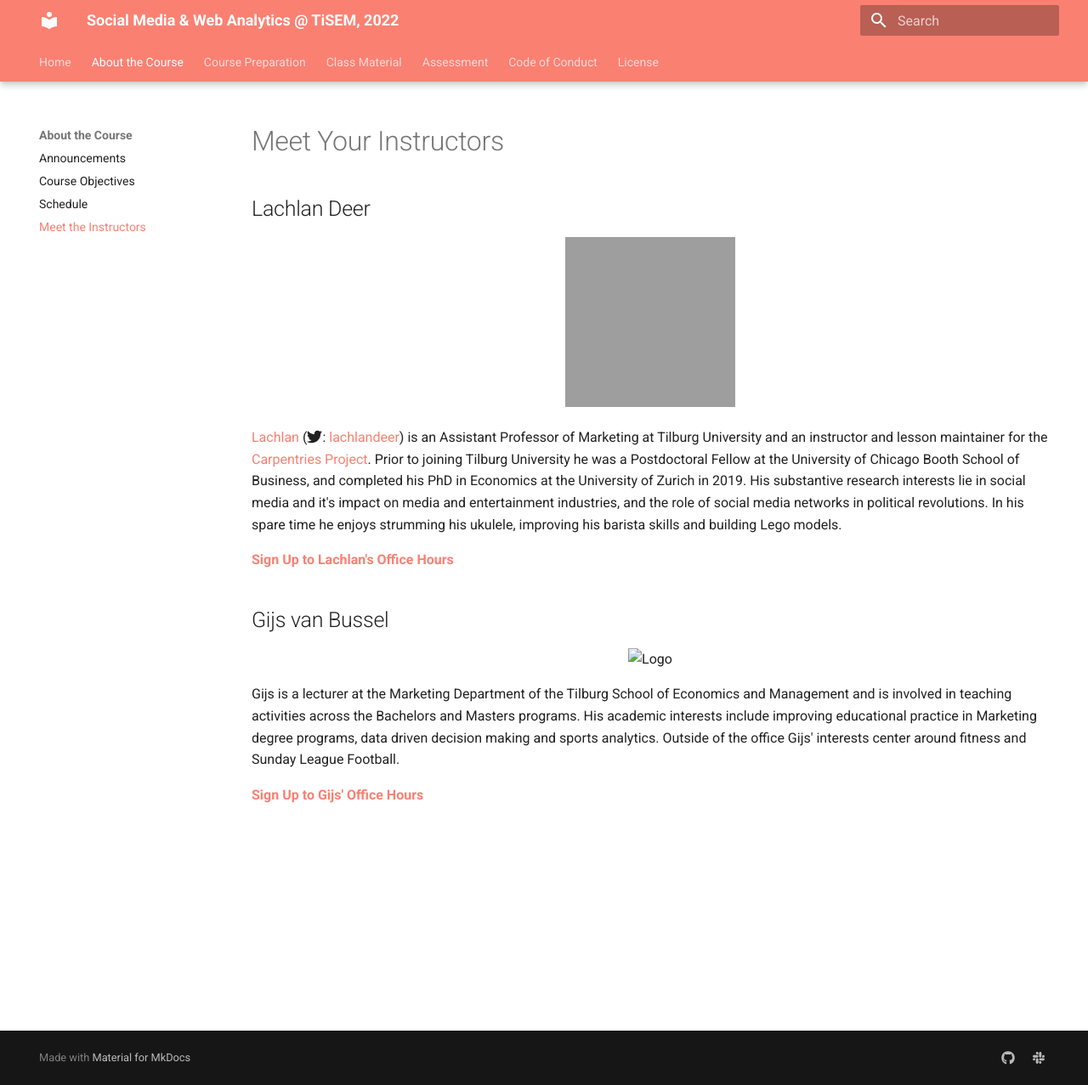
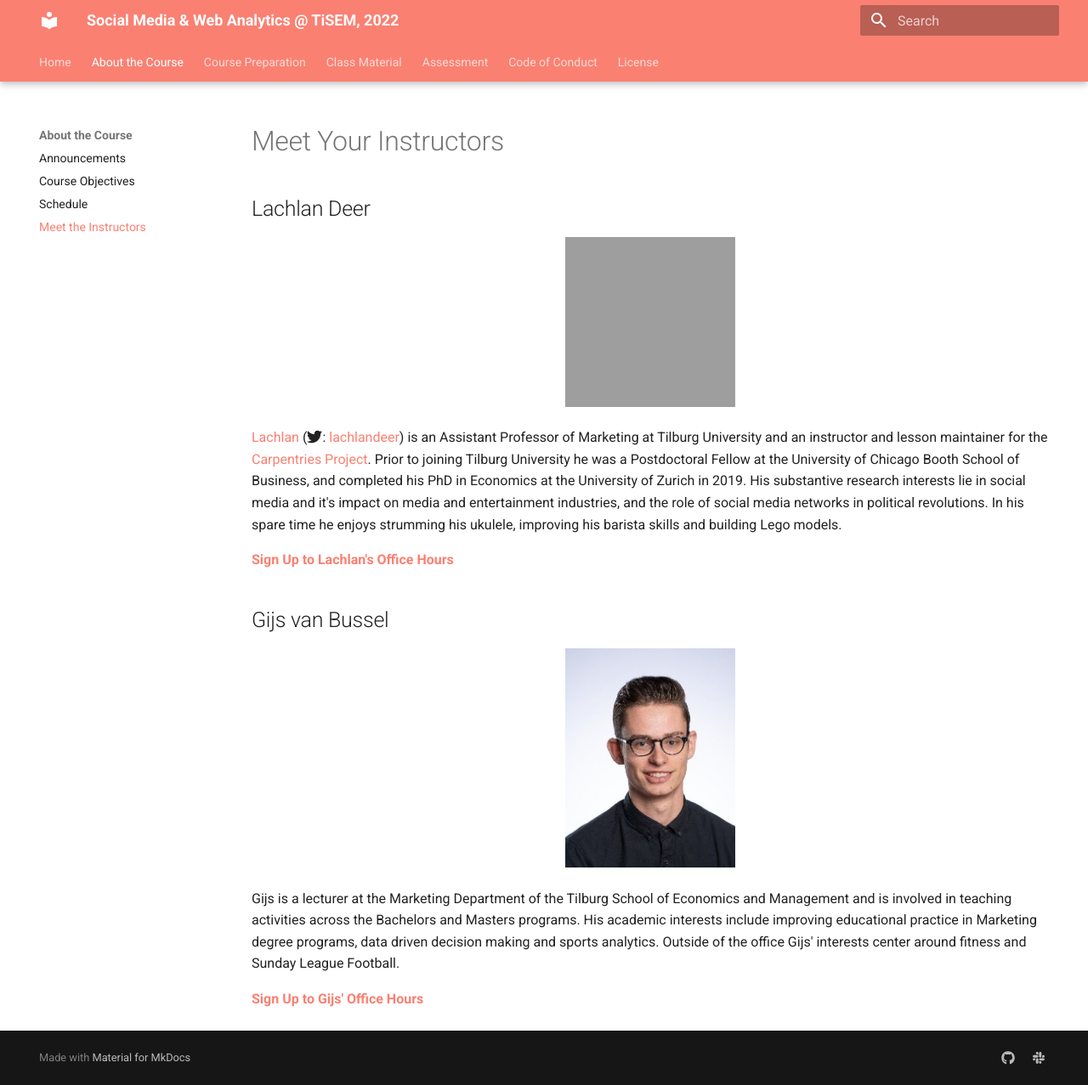
Before and after one commit to tisem-digital-marketing/2022-smwa, an MkDocs documentation site: the page built from docs/about/instructors.md, in a window 1280 px wide and 1277 px high. Shown: the whole window at 85% size. Built offline with MkDocs 1.6.1 and Material for MkDocs 9.7.7, drawn with Linux system fonts in a browser that asks for light colours; grey boxes are pictures that could not be loaded.

Commit message:
another attempt at getting gijs photo link correct

```diff
--- a/docs/about/instructors.md
+++ b/docs/about/instructors.md
@@ -20,8 +20,8 @@
 ## Gijs van Bussel
 
 <!-- http://127.0.0.1:8000/docs/assets/figs/gijs.jpg -->
-
-<p style="text-align:center;"><img src="assets/figs/gijs.jpg" alt="Logo" width = "200"></p>
+<!-- https://tisem-digital-marketing.github.io/2022-smwa/about/instructors/assets/figs/gijs.jpg -->
+<p style="text-align:center;"><img src="../../assets/figs/gijs.jpg" alt="Logo" width = "200"></p>
 
 Gijs is a lecturer at the Marketing Department of the Tilburg School of Economics and Management and is involved in teaching activities across the Bachelors and Masters programs.
 His academic interests include improving educational practice in Marketing degree programs, data driven decision making and sports analytics.
```
